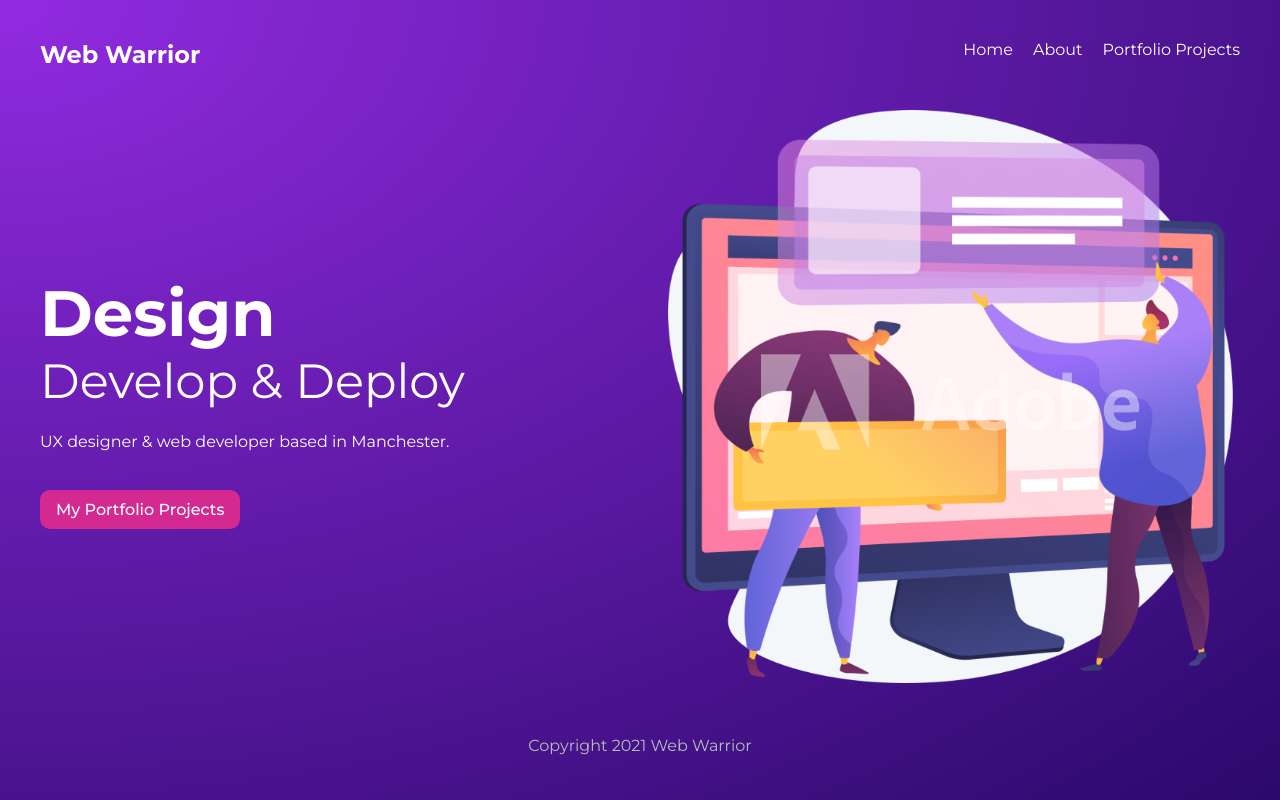
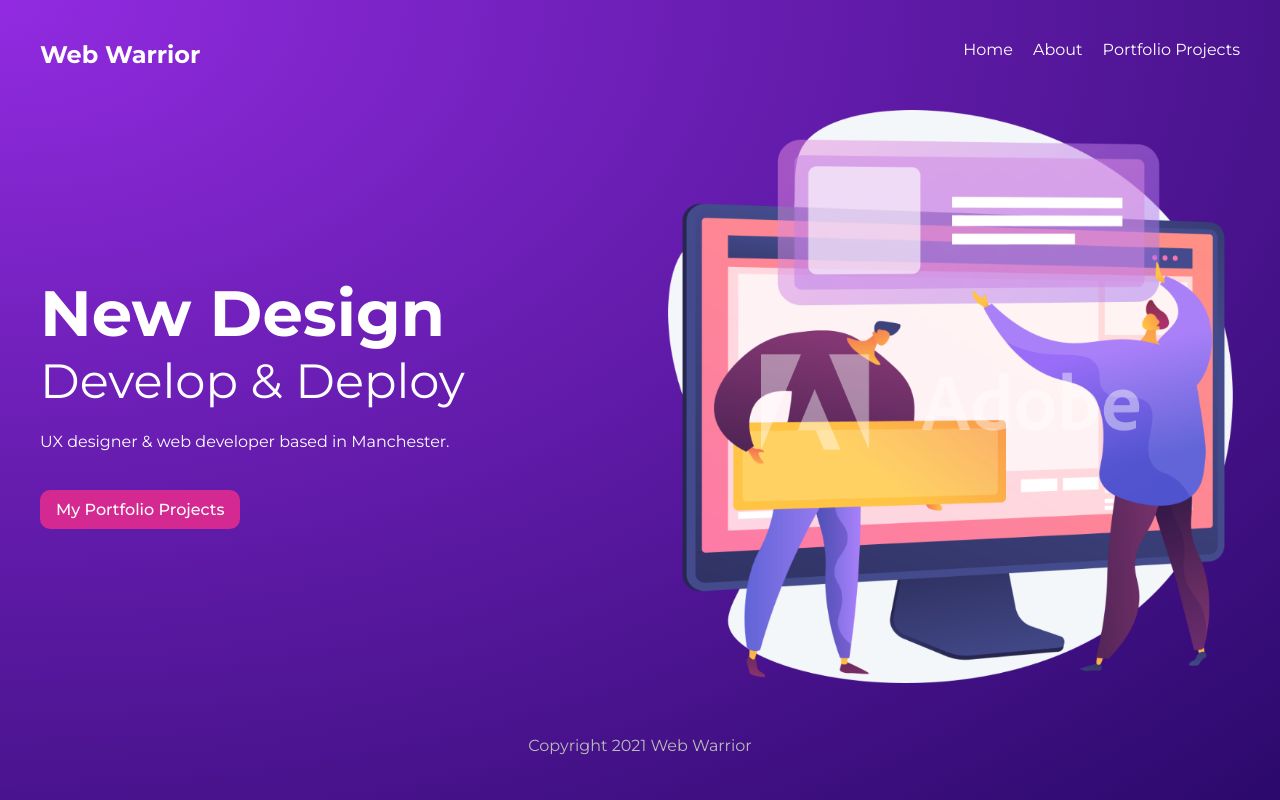
Before and after one commit to Tesla01/gatsby-my-cv, a Gatsby site: page / in a window 1280 px wide. Built offline with nearby package versions, Linux system fonts and the light colour scheme; Gatsby itself is replaced by a stand-in of ours.

Commit message:
Change homepage text

```diff
--- a/src/pages/index.js
+++ b/src/pages/index.js
@@ -12,7 +12,7 @@ export default function Home({ data }) {
     <Layout>
       <section className={header}>
         <div>
-          <h2>Design</h2>
+          <h2>New Design</h2>
           <h3>Develop & Deploy</h3>
           <p>UX designer & web developer based in Manchester.</p>
           <Link className={btn} to='/projects'>My Portfolio Projects</Link>
```
